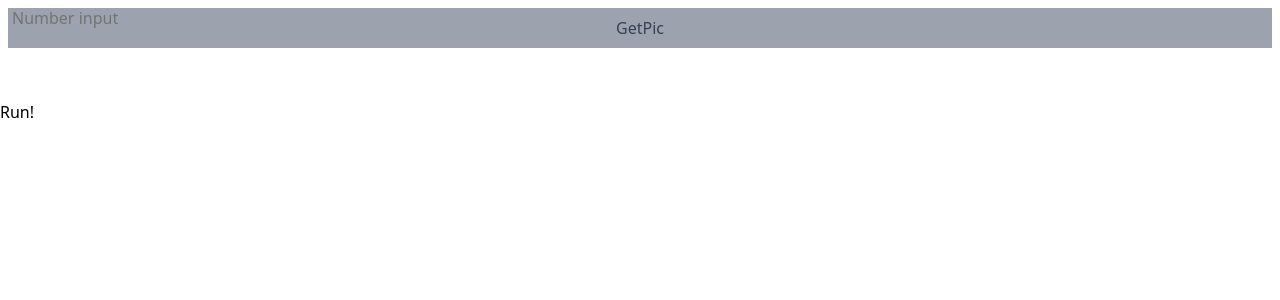
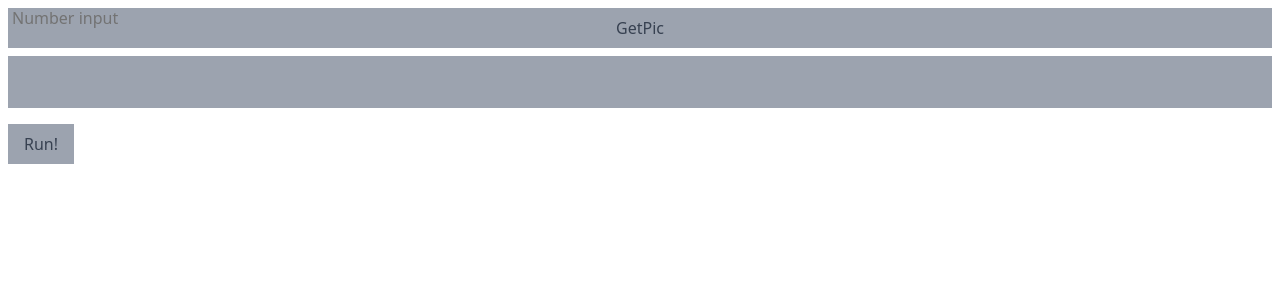
Before and after one commit to 0x002500/getpic, a Vue app: page / in a window 1280 px wide. Shown: the top 300 px of the page. Built offline with nearby package versions, Linux system fonts and the light colour scheme.

Commit message:
[feat] Until add the css

```diff
--- a/src/App.vue
+++ b/src/App.vue
@@ -4,14 +4,16 @@ import { invoke } from '@tauri-apps/api'
 
 <template>
   <h1 class="text-gray-700 text-center bg-gray-400 px-4 py-2 m-2">GetPic</h1>
+  <div class="text-gray-700 text-center bg-gray-400 px-4 py-2 m-2">
   <input type="number"
-    class="peer block min-h-[auto] w-full rounded border-0 bg-transparent px-3 py-[0.32rem] leading-[1.6] outline-none transition-all duration-200 ease-linear focus:placeholder:opacity-100 peer-focus:text-primary data-[te-input-state-active]:placeholder:opacity-100 motion-reduce:transition-none dark:text-neutral-200 dark:placeholder:text-neutral-200 dark:peer-focus:text-primary [&:not([data-te-input-placeholder-active])]:placeholder:opacity-0 text-gray-700 text-center bg-gray-400 px-4 py-2 m-2"
+    class="peer block min-h-[auto] w-full rounded border-0 bg-transparent px-3 py-[0.32rem] leading-[1.6] outline-none transition-all duration-200 ease-linear focus:placeholder:opacity-100 peer-focus:text-primary data-[te-input-state-active]:placeholder:opacity-100 motion-reduce:transition-none dark:text-neutral-200 dark:placeholder:text-neutral-200 dark:peer-focus:text-primary [&:not([data-te-input-placeholder-active])]:placeholder:opacity-0"
     id="exampleFormControlInputNumber" placeholder="Example label" v-model="nos" />
   <label for="exampleFormControlInputNumber"
     class="pointer-events-none absolute left-3 top-0 mb-0 max-w-[90%] origin-[0_0] truncate pt-[0.37rem] leading-[1.6] text-neutral-500 transition-all duration-200 ease-out peer-focus:-translate-y-[0.9rem] peer-focus:scale-[0.8] peer-focus:text-primary peer-data-[te-input-state-active]:-translate-y-[0.9rem] peer-data-[te-input-state-active]:scale-[0.8] motion-reduce:transition-none dark:text-neutral-200 dark:peer-focus:text-primary">Number
     input
   </label>
-  <button @click="register()">Run!</button>
+  </div>
+  <button class="text-gray-700 text-center bg-gray-400 px-4 py-2 m-2" @click="register()">Run!</button>
 </template>
 
 <script lang="ts">
```
